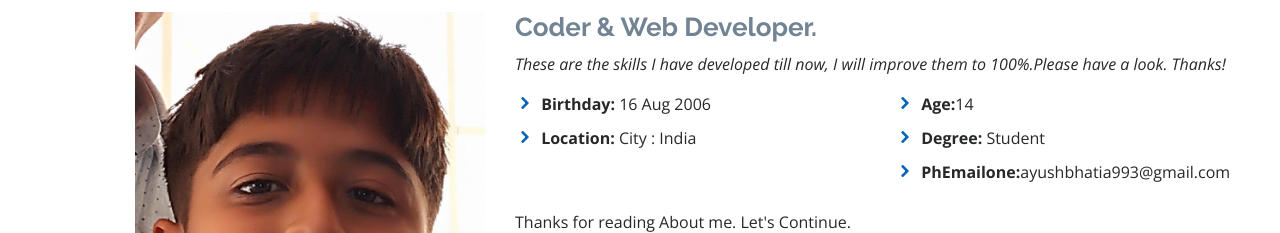
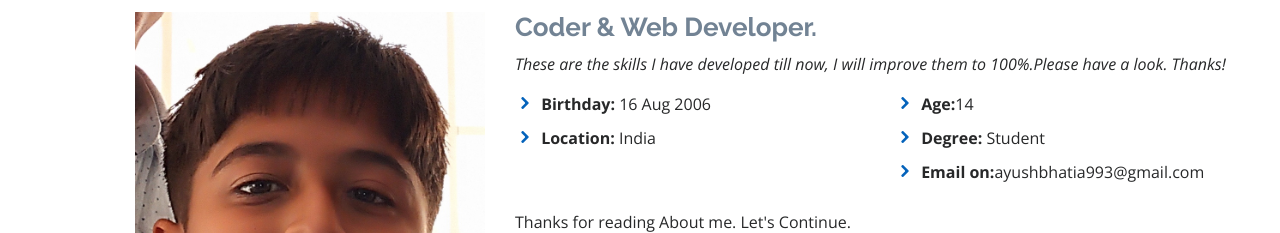
Before and after one commit to Ayush3542/ayush2883.github.io, a plain HTML site: page index.html in a window 1280 px wide. Shown: the part 980-1213 px from the top of the page. Drawn offline with nearby package versions, Linux system fonts and the light colour scheme.

Commit message:
Update index.html
Just changed few faults

```diff
--- a/index.html
+++ b/index.html
@@ -101,7 +101,7 @@
                 <ul>
                   <li><i class="icofont-rounded-right"></i> <strong>Birthday:</strong> 16 Aug 2006</li>
 
-                 <li><i class="icofont-rounded-right"></i> <strong>Location:</strong> City : India</li>
+                 <li><i class="icofont-rounded-right"></i> <strong>Location:</strong> India</li>
                 </ul>
               </div>
               <div class="col-lg-6">
@@ -109,7 +109,7 @@
                   <li><i class="icofont-rounded-right"></i> <strong>Age:</strong>14 </li>
 
                   <li><i class="icofont-rounded-right"></i> <strong>Degree:</strong> Student</li>
-                  <li><i class="icofont-rounded-right"></i> <strong>PhEmailone:</strong>ayushbhatia993@gmail.com</li>
+                  <li><i class="icofont-rounded-right"></i> <strong>Email on:</strong>ayushbhatia993@gmail.com</li>
 
                 </ul>
               </div>
```
